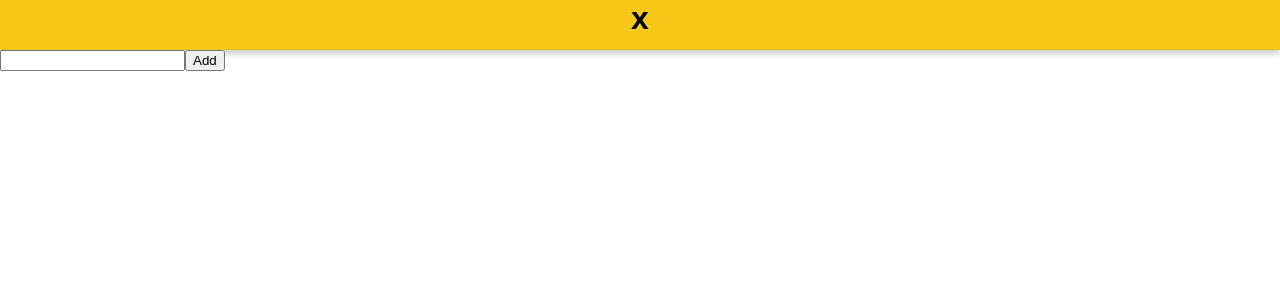
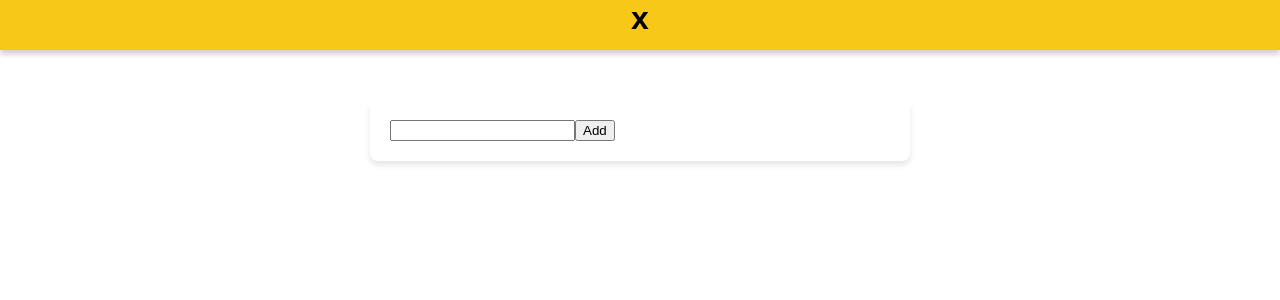
Before and after one commit to zlrkw11/to-do-app, a React (Vite) app: page / in a window 1280 px wide. Shown: the top 300 px of the page. Built offline with nearby package versions, Linux system fonts and the light colour scheme.

Commit message:
form card styles

```diff
--- a/src/components/Form.jsx
+++ b/src/components/Form.jsx
@@ -13,7 +13,7 @@ export default function Form({ todos, setTodos }) {
   }
 
   return (
-    <form onSubmit={handleSubmit}>
+    <form className={styles.todoform} onSubmit={handleSubmit}>
       <input
         type="text"
         value={todo}
--- a/src/components/form.module.css
+++ b/src/components/form.module.css
@@ -0,0 +1,9 @@
+.todoform {
+  background-color: white;
+  border-radius: 8px;
+  padding: 20px;
+  width: 500px;
+  margin: 0 auto;
+  margin-top: 50px;
+  box-shadow: 0 4px 6px rgba(0, 0, 0, 0.1);
+}
```
